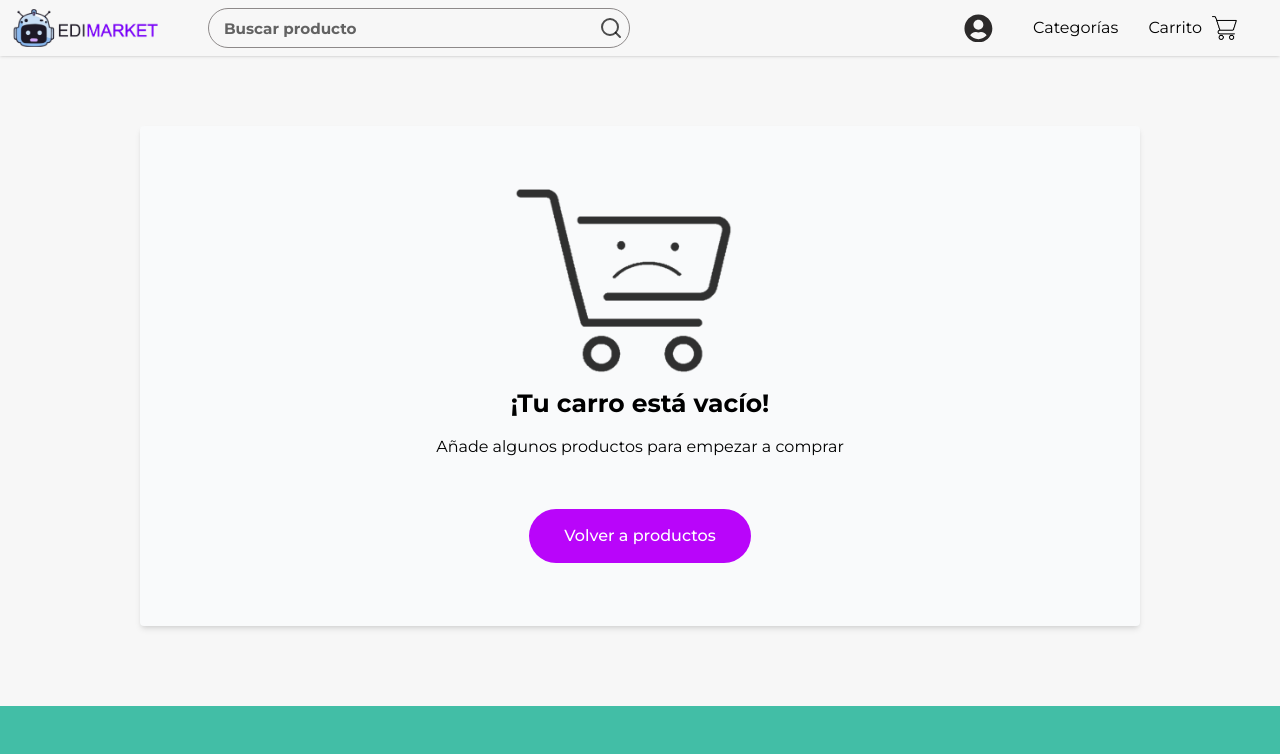
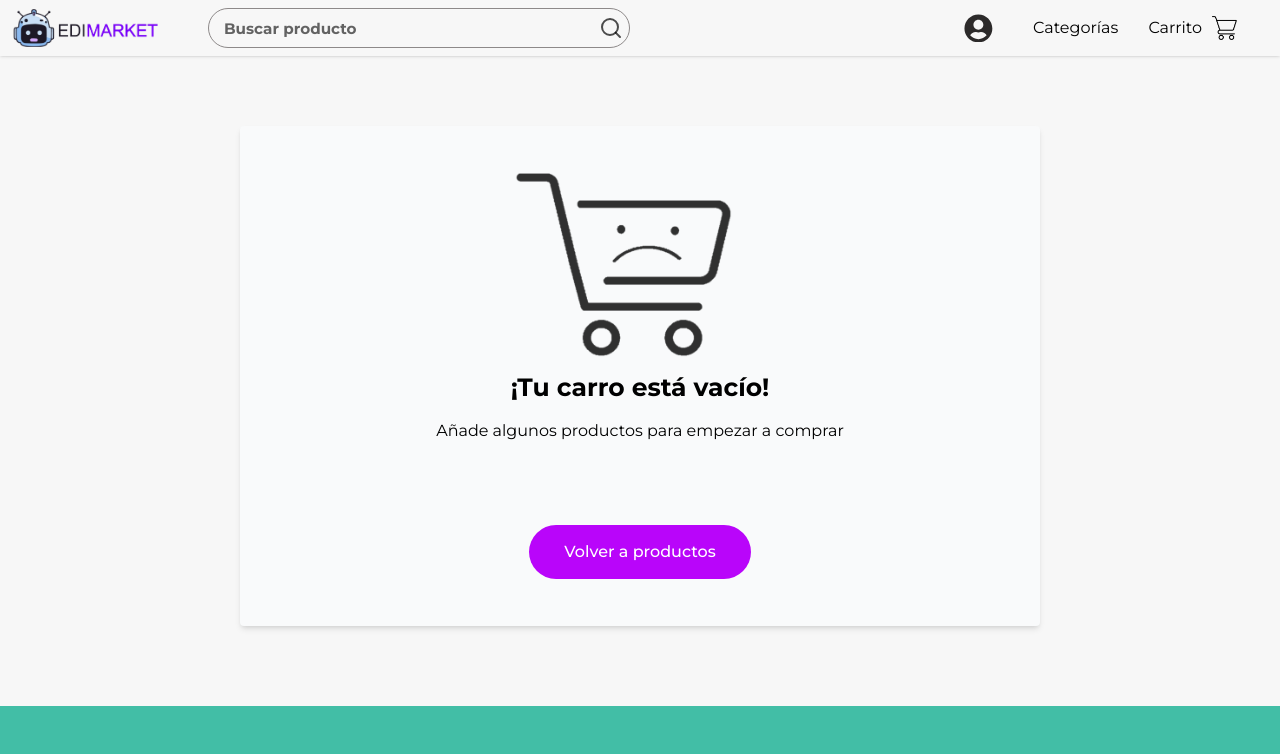
Before and after one commit to SebastianHernandez0/edimarket-2, a React (Vite) app in the folder Frontend/: page /carro in a window 1280 px wide. Shown: the top 754 px of the page. Built offline with nearby package versions, Linux system fonts and the light colour scheme; no server answers; sample sign-in values are in the browser's storage.

Commit message:
Ajustando estilos del carro

```diff
--- a/Frontend/src/components/emptyCart/EmptyCart.jsx
+++ b/Frontend/src/components/emptyCart/EmptyCart.jsx
@@ -11,7 +11,7 @@ export function EmptyCart() {
   };
   return (
     <div className="emptyCart__container flex justify-center items-center flex-col mb-50 bg-gray-50 shadow-md rounded">
-      <div className="emptyCart__body flex flex-col items-center h-[500px] justify-center">
+      <div className="emptyCart__body flex flex-col items-center h-[500px] justify-center gap-8">
         <div className="flex flex-col gap-3 items-center">
           <img
             src={emptyCart}
--- a/Frontend/src/components/emptyCart/emptyCart.css
+++ b/Frontend/src/components/emptyCart/emptyCart.css
@@ -2,6 +2,6 @@
   grid-area: home;
   padding: 0 25px;
   margin: 60px auto;
-  max-width: 1000px;
+  max-width: 800px;
   width: 100%;
 }
```
